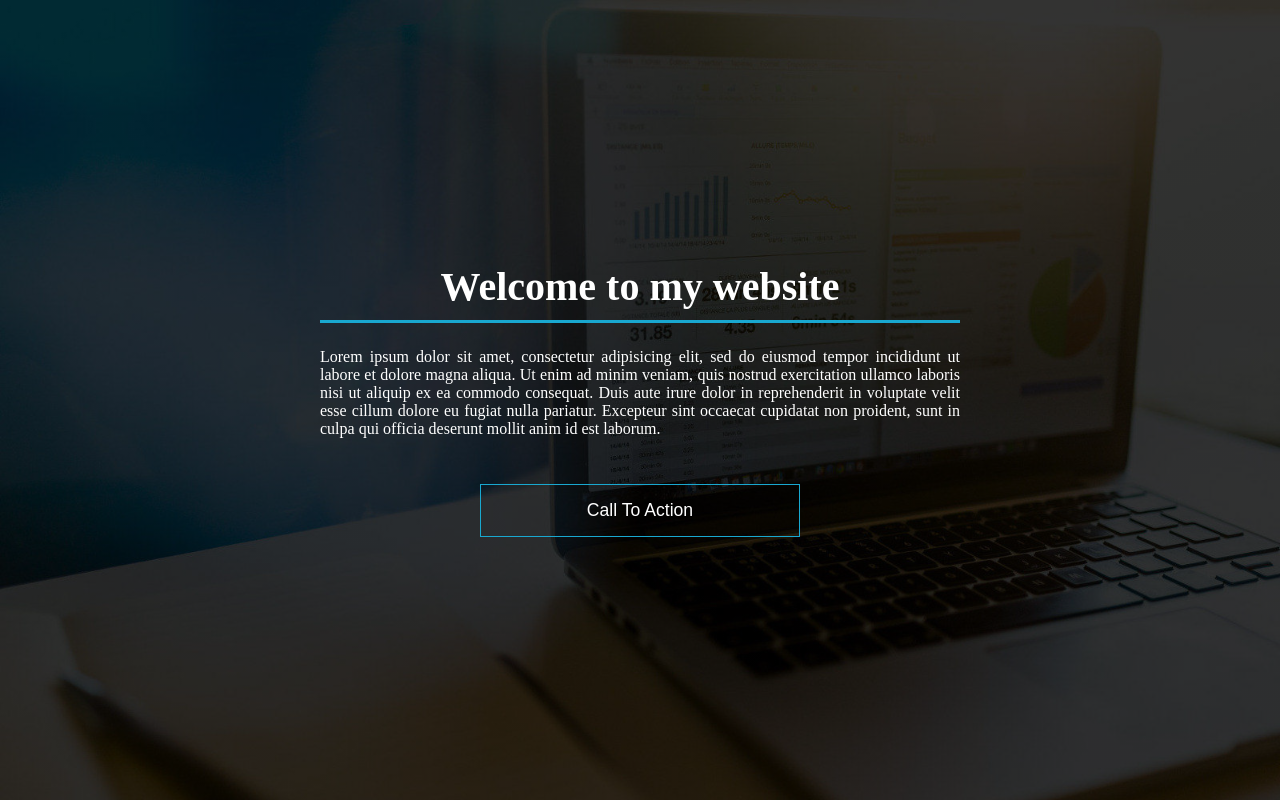
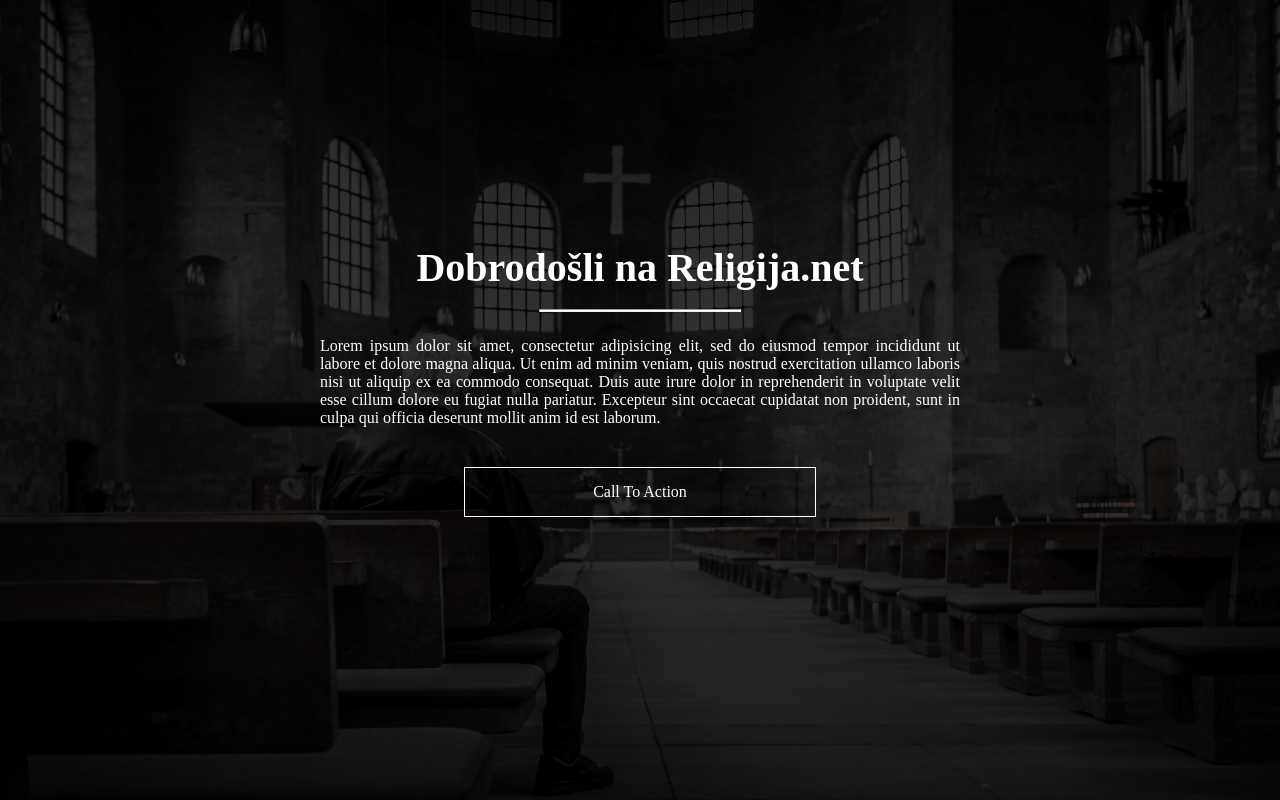
Before and after one commit to jeremic-io/quotemaster, a PHP site: page / in a window 1280 px wide. Run offline with PHP 8.4, Linux system fonts and the light colour scheme.

Commit message:
Render blocking js and css

```diff
--- a/index.php
+++ b/index.php
@@ -35,7 +35,6 @@
       color: #fff;
       font-size:2.5em;
       padding-bottom:10px;
-      border-bottom: 3px solid #19A8D0;
       text-align:center;
     }
 
@@ -68,17 +67,25 @@
     }
 
     .call-to-action {
-      border:1px solid #19A8D0;
+      border:1px solid #fff;
       padding:15px;
       background:transparent;
       color:#fff;
-      font-size:1.1em;
-      margin-top:30px;
+      font-size:1em;
       width:50%;
+      display:block;
+      margin:40px auto 40px auto;
     }
 
     .call-to-action:hover {
-      background: #19A8D0;
+      background: #fff;
+      color: #000;
+    }
+
+    .white-hr {
+      background-color:#fff;
+      height:1px;
+      width:200px;
     }
 
   </style>
@@ -87,12 +94,13 @@
   <!-- Intro -->
   <section class="intro">
     <div class="intro-text">
-      <h1>Welcome to my website</h1>
+      <h1>Dobrodošli na Religija.net</h1>
+      <hr class="white-hr">
       <p>
         Lorem ipsum dolor sit amet, consectetur adipisicing elit, sed do eiusmod tempor incididunt ut labore et dolore magna aliqua. Ut enim ad minim veniam, quis nostrud exercitation ullamco laboris nisi ut aliquip ex ea commodo consequat. Duis aute irure dolor in reprehenderit in voluptate velit esse cillum dolore eu fugiat nulla pariatur. Excepteur sint occaecat cupidatat non proident, sunt in culpa qui officia deserunt mollit anim id est laborum.
       </p>
       <div class="text-center">
-        <button class="call-to-action "type="button" name="button">Call To Action</button>
+        <a class="call-to-action">Call To Action</a>
       </div>
     </div>
   </section>
--- a/js/scripts.js
+++ /dev/null
@@ -1,17 +0,0 @@
-$(function() {
-  var pull    = $('#pull');
-    menu    = $('nav ul');
-    menuHeight  = menu.height();
-
-  $(pull).on('click', function(e) {
-    e.preventDefault();
-    menu.slideToggle();
-  });
-});
-
-$(window).resize(function(){
-  var w = $(window).width();
-  if(w > 320 && menu.is(':hidden')) {
-    menu.removeAttr('style');
-  }
-});
```
Also changed, not shown: images/landing.jpg, images/landing1.jpg (added).
